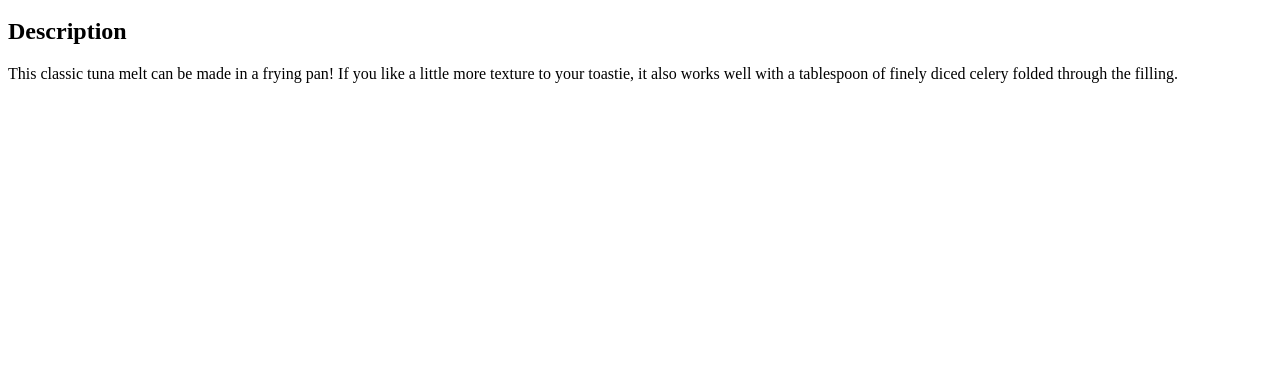
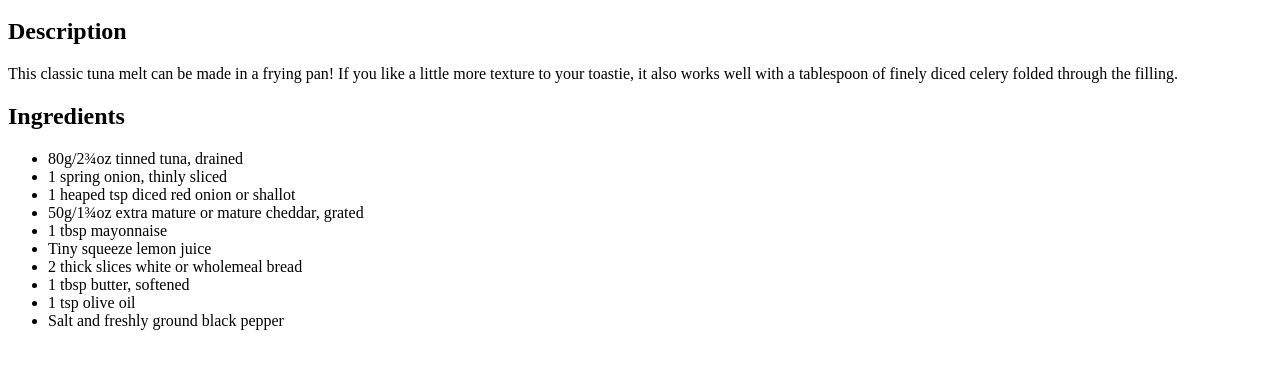
Before and after one commit to mujaahid-ek/odin-recipes, a plain HTML site: page recipes/tuna-melt.html in a window 1280 px wide. Shown: the part 100-468 px from the top of the page. Drawn offline with Linux system fonts and the light colour scheme.

Commit message:
Add ingredients list

```diff
--- a/recipes/tuna-melt.html
+++ b/recipes/tuna-melt.html
@@ -13,5 +13,19 @@
 
     <h2>Description</h2>
     <p>This classic tuna melt can be made in a frying pan! If you like a little more texture to your toastie, it also works well with a tablespoon of finely diced celery folded through the filling.</p>
+
+    <h2>Ingredients</h2>
+    <ul>
+        <li>80g/2¾oz tinned tuna, drained</li>
+        <li>1 spring onion, thinly sliced</li>
+        <li>1 heaped tsp diced red onion or shallot</li>
+        <li>50g/1¾oz extra mature or mature cheddar, grated</li>
+        <li>1 tbsp mayonnaise</li>
+        <li>Tiny squeeze lemon juice</li>
+        <li>2 thick slices white or wholemeal bread</li>
+        <li>1 tbsp butter, softened</li>
+        <li>1 tsp olive oil</li>
+        <li>Salt and freshly ground black pepper</li>
+    </ul>
 </body>
 </html>
```
